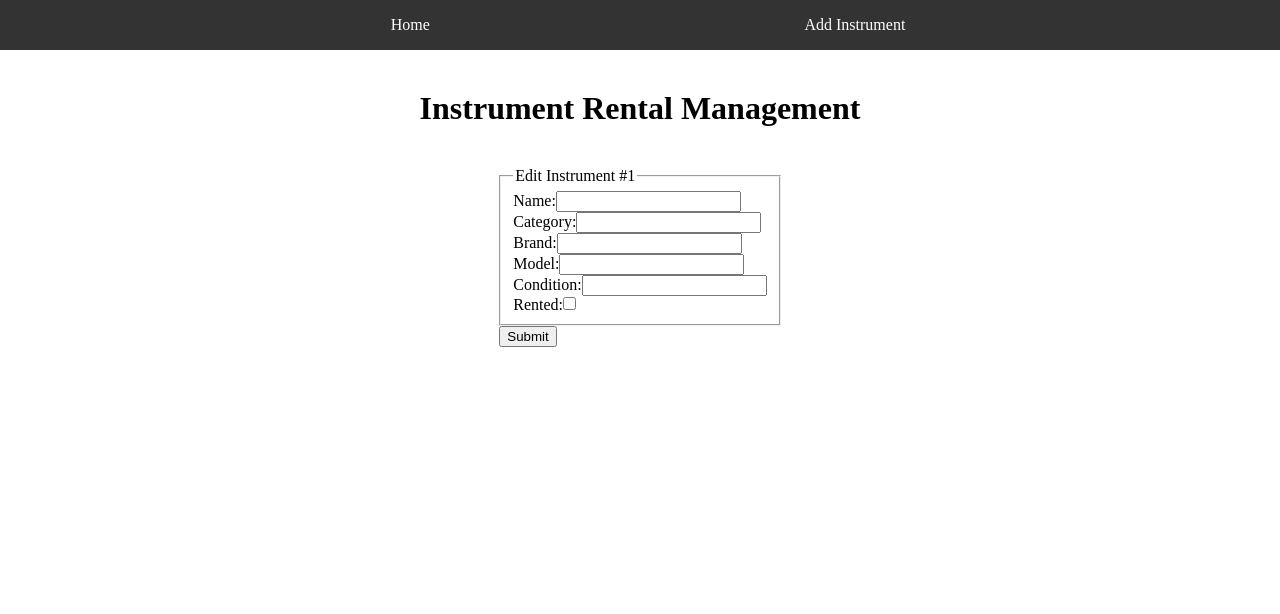
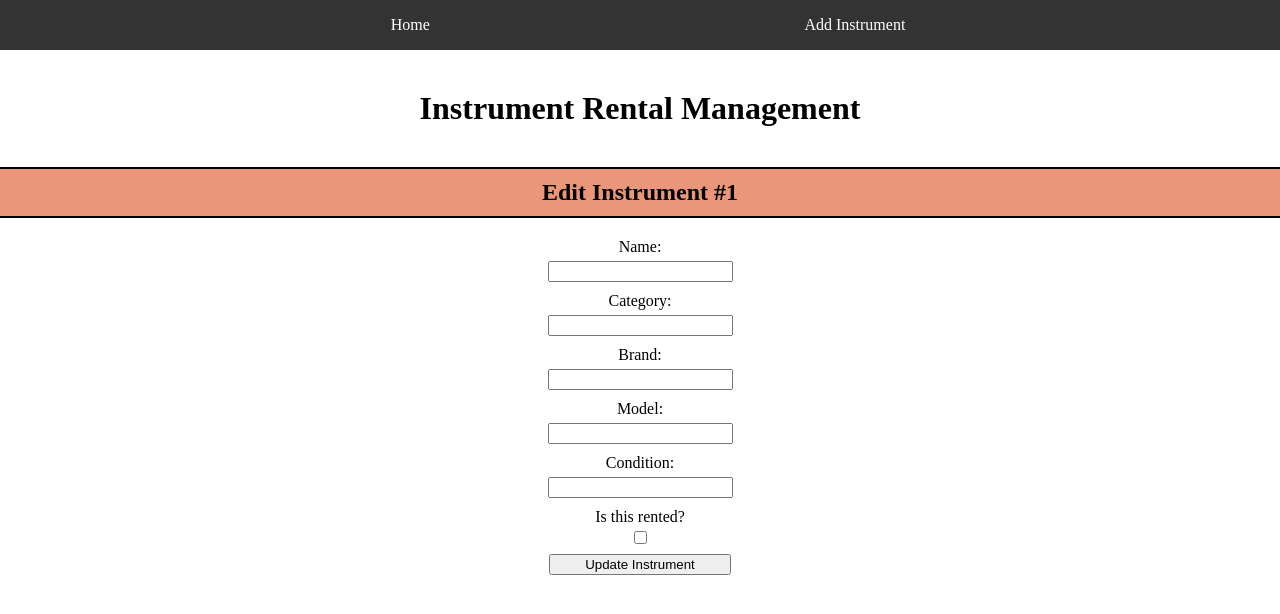
Before and after one commit to briantav999/unit4-front-end, a React (Vite) app: page /instruments/1 in a window 1280 px wide. Shown: the top 614 px of the page. Built offline with nearby package versions, Linux system fonts and the light colour scheme; no server answers.

Commit message:
edit instrument css

```diff
--- a/src/components/AddInstruments/AddInstruments.jsx
+++ b/src/components/AddInstruments/AddInstruments.jsx
@@ -14,7 +14,6 @@ const Create = () => {
             // console.log(formData)
             const newInstrument = await createInstrument(formData);
             setInstruments([...Instruments, newInstrument]);
-            setIsCreateOpen(false);
             console.log(newInstrument);
         }catch(error){
             console.error(error);
--- a/src/components/EditInstrument/EditInstrument.css
+++ b/src/components/EditInstrument/EditInstrument.css
@@ -0,0 +1,49 @@
+#edit-instrument {
+    width: 100vw;
+    gap: 15px;
+
+    display: flex;
+    flex-direction: column;
+    align-items: center;
+}
+
+#edit-instrument > h2 {
+    width: 100%;
+    /* height: 40px; */
+    padding: 10px 0;
+    text-align: center;
+    border-top: 2px solid black;
+    border-bottom: 2px solid black;
+
+    background-color: darksalmon;
+
+    > * {
+        border-radius: 8px;
+    }
+}
+
+#edit-form {
+    width: 15%;
+    /* height: 40px; */
+    padding: 5px;
+    align-items: center;
+    display: flex;
+    flex-direction: column;
+    gap: 10px;
+    /* border-color: black; */
+
+    > div {
+        width: 100%;
+        display: flex;
+        flex-direction: column;
+        align-items: center;
+    }
+
+    > div > :last-child {
+        margin-top: 5px;
+    }
+
+    > button {
+        width: 100%;
+    }
+}
--- a/src/components/EditInstrument/EditInstrument.jsx
+++ b/src/components/EditInstrument/EditInstrument.jsx
@@ -56,9 +56,8 @@ const EditInstrument = () => {
 
     return <>
         <div id="edit-instrument" onSubmit={handleSubmit}>
-            <form >
-                <fieldset aria-labelledby="instrumentLegend">
-                    <legend id="instrumentLegend">Edit Instrument #{productId}</legend>
+            <h2>Edit Instrument #{productId}</h2>
+            <form id='edit-form'>
                 <div>
                     <label htmlFor="name">Name:</label>
                     <input type="text" id="name" required
@@ -90,13 +89,12 @@ const EditInstrument = () => {
                         onChange={handleInputChange} />
                 </div>
                 <div>
-                        <label htmlFor="isRented">Rented:</label>
+                    <label htmlFor="isRented">Is this rented?</label>
                     <input type="checkbox" id="isRented"
                         checked={currentInstrument.isRented ? 'checked' : null}
                         onChange={handleInputChange} />
                 </div>
-                </fieldset>
-                <button type="submit">Submit</button>
+                <button type="submit">Update Instrument</button>
             </form>
         </div>
     </>
```
Lines whose indentation alone changed are shown as unchanged.
